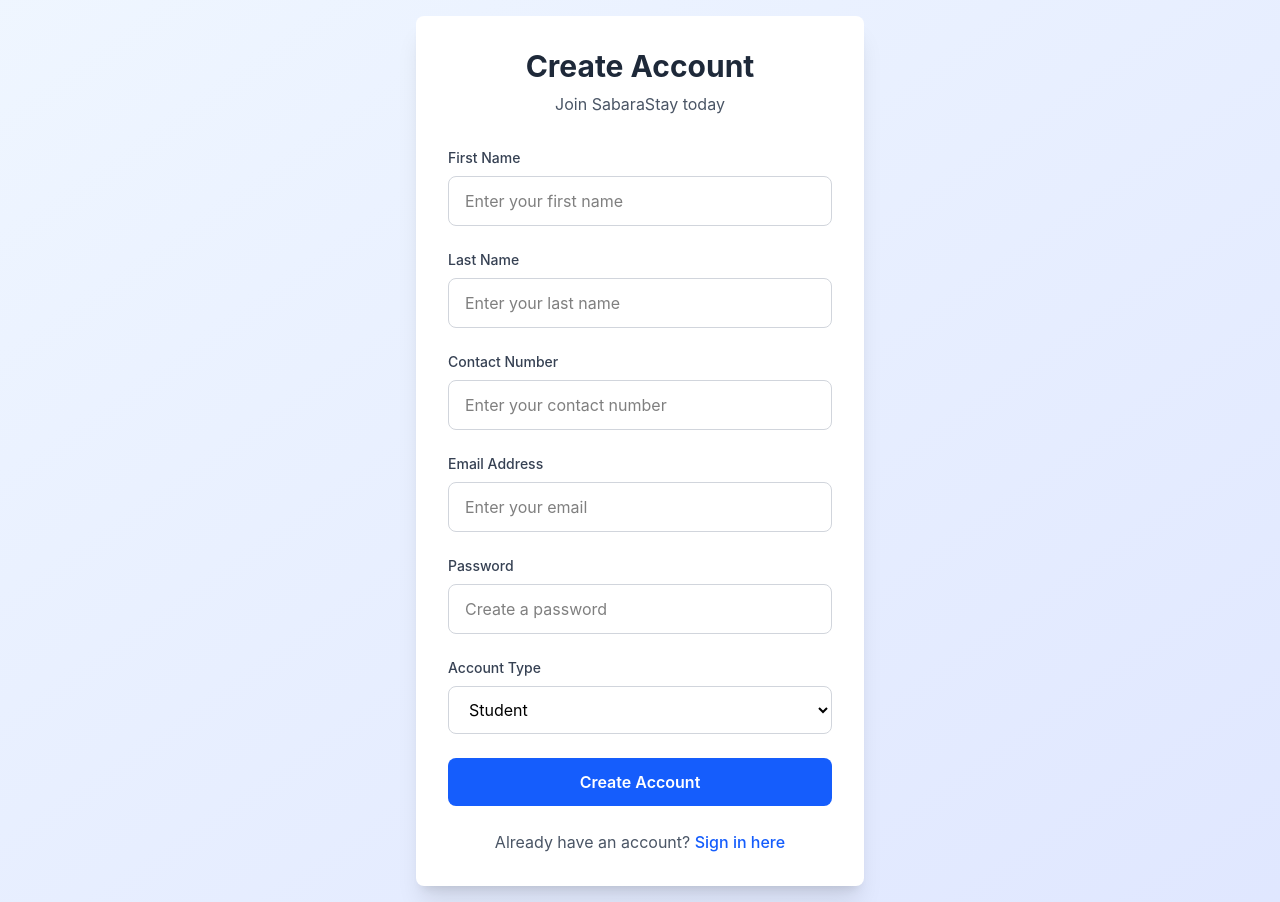
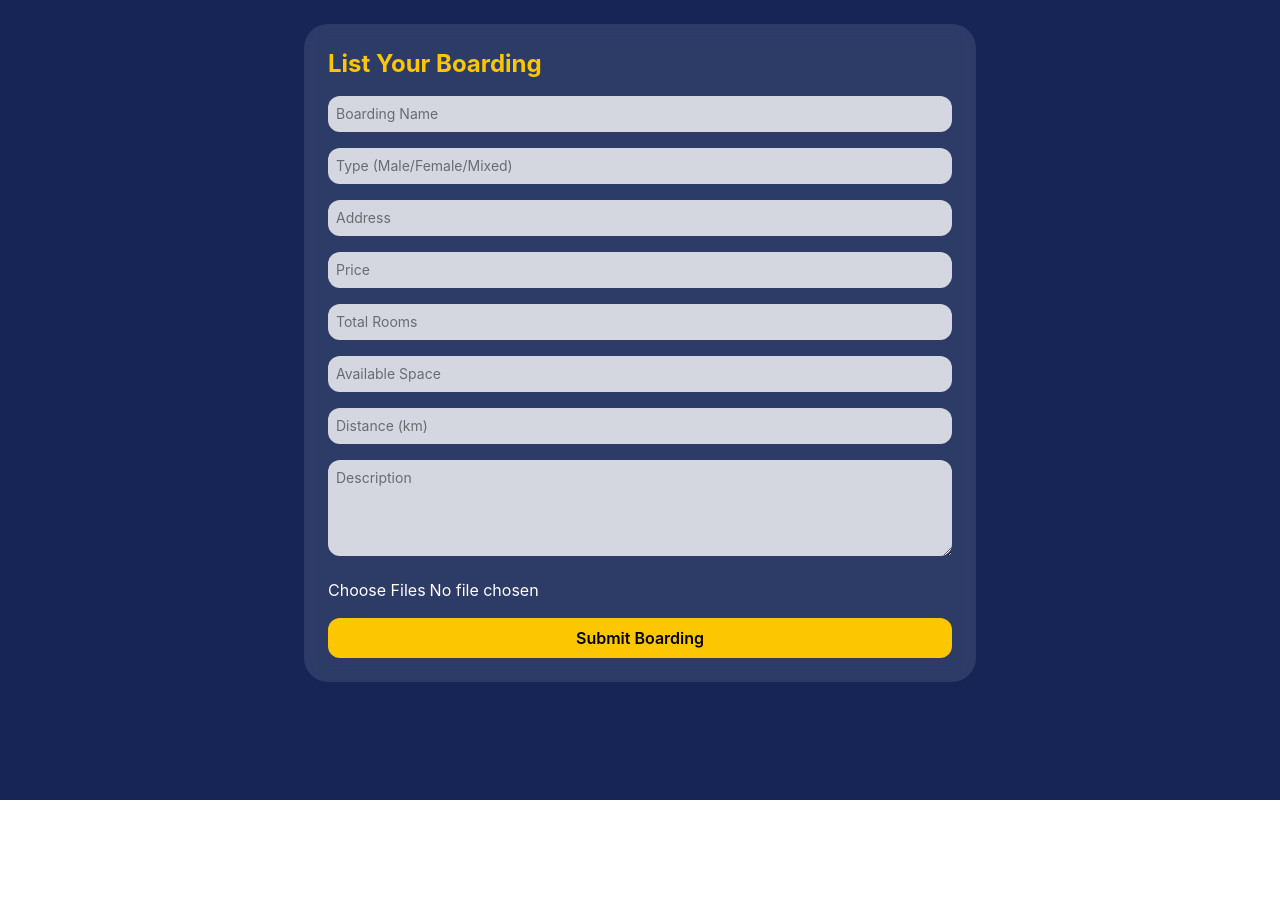
Before and after one commit to udithindrachapa26-u/SabaraStay_FrontEnd, a React (Vite) app: page /list-property in a window 1280 px wide. Before the commit this address led to /register. After the commit the page ends 800 px from the top, so only its background shows below. Built offline with nearby package versions, Linux system fonts and the light colour scheme.

Commit message:
Add boarding places.

```diff
--- a/src/App.jsx
+++ b/src/App.jsx
@@ -5,6 +5,7 @@ import Home from "./pages/Home";
 import BoardingDetails from "./pages/BoardingDetails";
 import StudentDashboard from "./pages/StudentDashboard";
 import BookingSuccess from "./pages/BookingSuccess";
+import ListProperty from "./pages/ListProperty";
 
 function App() {
   return (
@@ -17,6 +18,7 @@ function App() {
         <Route path="/boarding/:id" element={<BoardingDetails />} />
         <Route path="/booking-success" element={<BookingSuccess />} />
         <Route path="/student/dashboard" element={<StudentDashboard />} />
+        <Route path="/list-property" element={<ListProperty />} />
         <Route path="*" element={<Navigate to="/register" replace />} />
       </Routes>
     </BrowserRouter>
--- a/src/index.css
+++ b/src/index.css
@@ -21,3 +21,7 @@
 .animate-fadeInUp {
   animation: fadeInUp 0.9s ease-out both;
 }
+
+.input {
+  @apply w-full rounded-xl bg-white/80 p-2 text-black;
+}
--- a/src/pages/Home.jsx
+++ b/src/pages/Home.jsx
@@ -1,14 +1,14 @@
+import { useNavigate } from "react-router-dom";
+
 import Navbar from "../components/common/Navbar";
 import WhyUs from "../components/WhyUs";
 import StayCard from "../components/StayCard";
 import BoardingFacilities from "../components/BoardingFacilities";
 import Footer from "../components/common/Footer";
 
-/*import { motion } from "framer-motion";
-import CountUp from "react-countup";
-import { useInView } from "react-intersection-observer";*/
+export default function Home() {
+  const navigate = useNavigate(); // ✅ ADD
 
-export default function Home() {
   return (
     <div className="font-sans overflow-x-hidden">
 
@@ -35,9 +35,17 @@ export default function Home() {
               { icon: "🛏️", label: "Short Term" },
               { icon: "🏠", label: "Long Term" },
               { icon: "🎓", label: "For Lecturers" },
-              { icon: "📍", label: "List Property" },
+              {
+                icon: "📍",
+                label: "List Property",
+                action: () => navigate("/list-property"), // ✅ ADD
+              },
             ].map((item, i) => (
-              <div key={i} className="flex flex-col items-center group cursor-pointer">
+              <div
+                key={i}
+                onClick={item.action} // ✅ ADD (only works for List Property)
+                className="flex flex-col items-center group cursor-pointer"
+              >
                 <div className="w-16 h-16 bg-yellow-400 rounded-xl flex items-center justify-center text-2xl shadow-lg group-hover:scale-105 transition">
                   {item.icon}
                 </div>
@@ -108,33 +116,9 @@ export default function Home() {
           </div>
         </div>
       </section>
+
       <BoardingFacilities />
-      {/* FOOTER */}
       <Footer />
     </div>
   );
 }
-
-/* ================= STAT CARD ================= */
-/*function StatCard({ title, value, suffix }) {
-  const { ref, inView } = useInView({
-    triggerOnce: true,
-    threshold: 0.5,
-  });
-
-  return (
-    <motion.div
-      ref={ref}
-      initial={{ opacity: 0, y: 30 }}
-      whileInView={{ opacity: 1, y: 0 }}
-      transition={{ duration: 0.5 }}
-      className="bg-gray-100 rounded-2xl p-6 flex flex-col justify-center items-center shadow-sm hover:shadow-md transition h-full"
-    >
-      <h3 className="text-4xl font-extrabold text-blue-900">
-        {inView && <CountUp end={value} duration={2} separator="," />}
-        {suffix}
-      </h3>
-      <p className="mt-2 text-gray-600 font-medium">{title}</p>
-    </motion.div>
-  );
-}*/
--- /dev/null
+++ b/src/pages/ListProperty.jsx
@@ -0,0 +1,112 @@
+import { useState } from "react";
+import api from "../api/axios";
+import { useNavigate } from "react-router-dom";
+
+export default function ListProperty() {
+  const navigate = useNavigate();
+
+  const [form, setForm] = useState({
+    boardingName: "",
+    boardingType: "",
+    address: "",
+    price: "",
+    totalRooms: "",
+    availableSpace: "",
+    description: "",
+    distance: "",
+  });
+
+  const [photos, setPhotos] = useState([]);
+
+  const handleChange = (e) => {
+    setForm({ ...form, [e.target.name]: e.target.value });
+  };
+
+  const handleSubmit = async (e) => {
+    e.preventDefault();
+
+    // Check if user is logged in and has correct role
+    const token = localStorage.getItem("token");
+    const role = localStorage.getItem("role");
+
+    if (!token) {
+      alert("Please log in first");
+      navigate("/login");
+      return;
+    }
+
+    if (role !== "owner") {
+      alert("Only boarding owners can list properties");
+      return;
+    }
+
+    // Basic validation
+    if (!form.boardingName || !form.boardingType || !form.address || !form.price || !form.totalRooms || !form.availableSpace || !form.description || !form.distance) {
+      alert("Please fill in all required fields");
+      return;
+    }
+
+    if (photos.length === 0) {
+      alert("Please upload at least one photo");
+      return;
+    }
+
+    const data = new FormData();
+    Object.keys(form).forEach((key) => {
+      data.append(key, form[key]);
+    });
+
+    photos.forEach((photo) => {
+      data.append("photos", photo);
+    });
+
+    try {
+      await api.post("/boardings", data, {
+        headers: {
+          Authorization: `Bearer ${localStorage.getItem("token")}`,
+          "Content-Type": "multipart/form-data",
+        },
+      });
+
+      alert("Boarding listed successfully");
+      navigate("/");
+    } catch (err) {
+      console.error("Error listing property:", err);
+      const errorMessage = err.response?.data?.message || err.message || "Failed to list property";
+      alert(`Error: ${errorMessage}`);
+    }
+  };
+
+  return (
+    <div className="min-h-screen bg-blue-950 p-6 text-white">
+      <form
+        onSubmit={handleSubmit}
+        className="mx-auto max-w-2xl space-y-4 rounded-3xl bg-white/10 p-6 backdrop-blur"
+      >
+        <h1 className="text-2xl font-bold text-yellow-400">
+          List Your Boarding
+        </h1>
+
+        <input name="boardingName" onChange={handleChange} placeholder="Boarding Name" className="input" />
+        <input name="boardingType" onChange={handleChange} placeholder="Type (Male/Female/Mixed)" className="input" />
+        <input name="address" onChange={handleChange} placeholder="Address" className="input" />
+        <input name="price" type="number" onChange={handleChange} placeholder="Price" className="input" />
+        <input name="totalRooms" type="number" onChange={handleChange} placeholder="Total Rooms" className="input" />
+        <input name="availableSpace" type="number" onChange={handleChange} placeholder="Available Space" className="input" />
+        <input name="distance" type="number" step="0.1" onChange={handleChange} placeholder="Distance (km)" className="input" />
+
+        <textarea name="description" onChange={handleChange} placeholder="Description" className="input h-24" />
+
+        <input
+          type="file"
+          multiple
+          onChange={(e) => setPhotos([...e.target.files])}
+        />
+
+        <button className="w-full rounded-xl bg-yellow-400 py-2 font-semibold text-black">
+          Submit Boarding
+        </button>
+      </form>
+    </div>
+  );
+}
```
